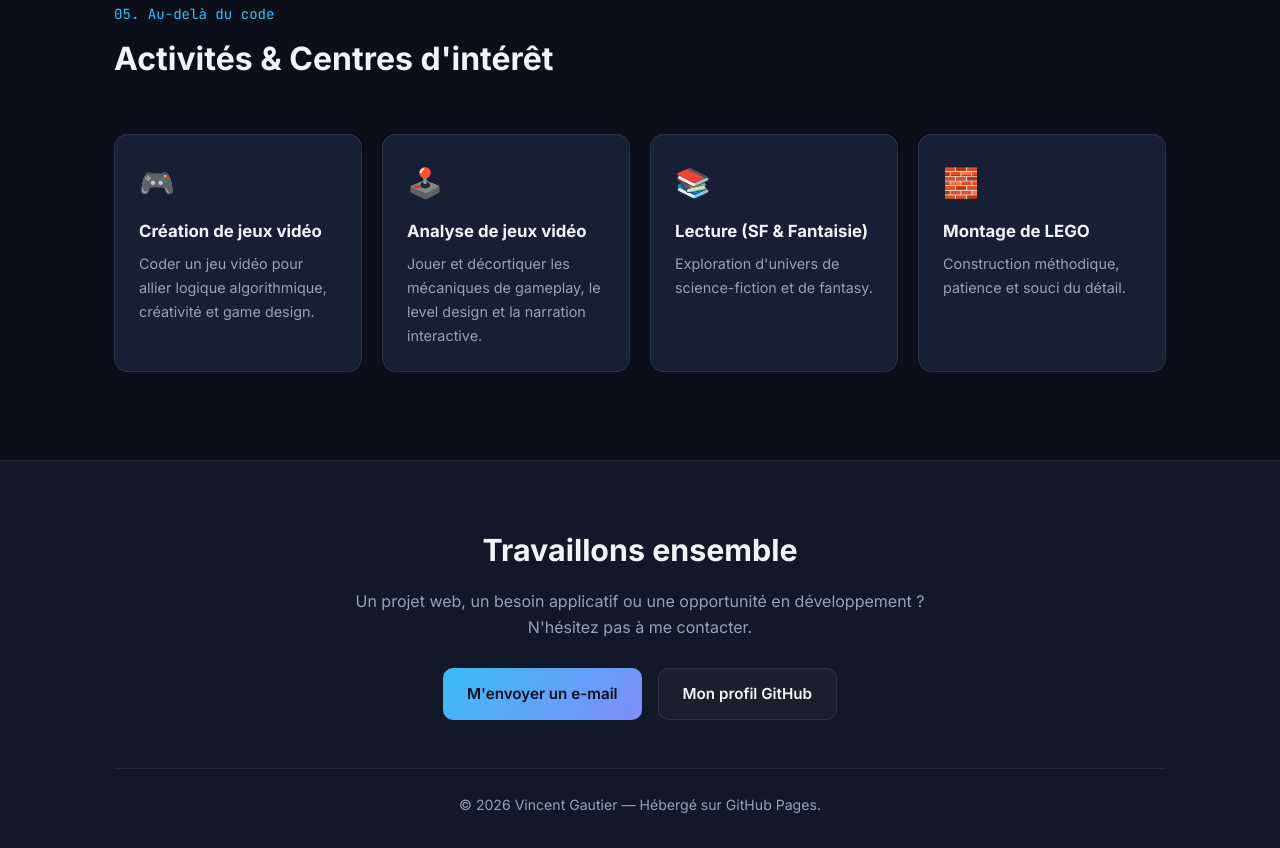
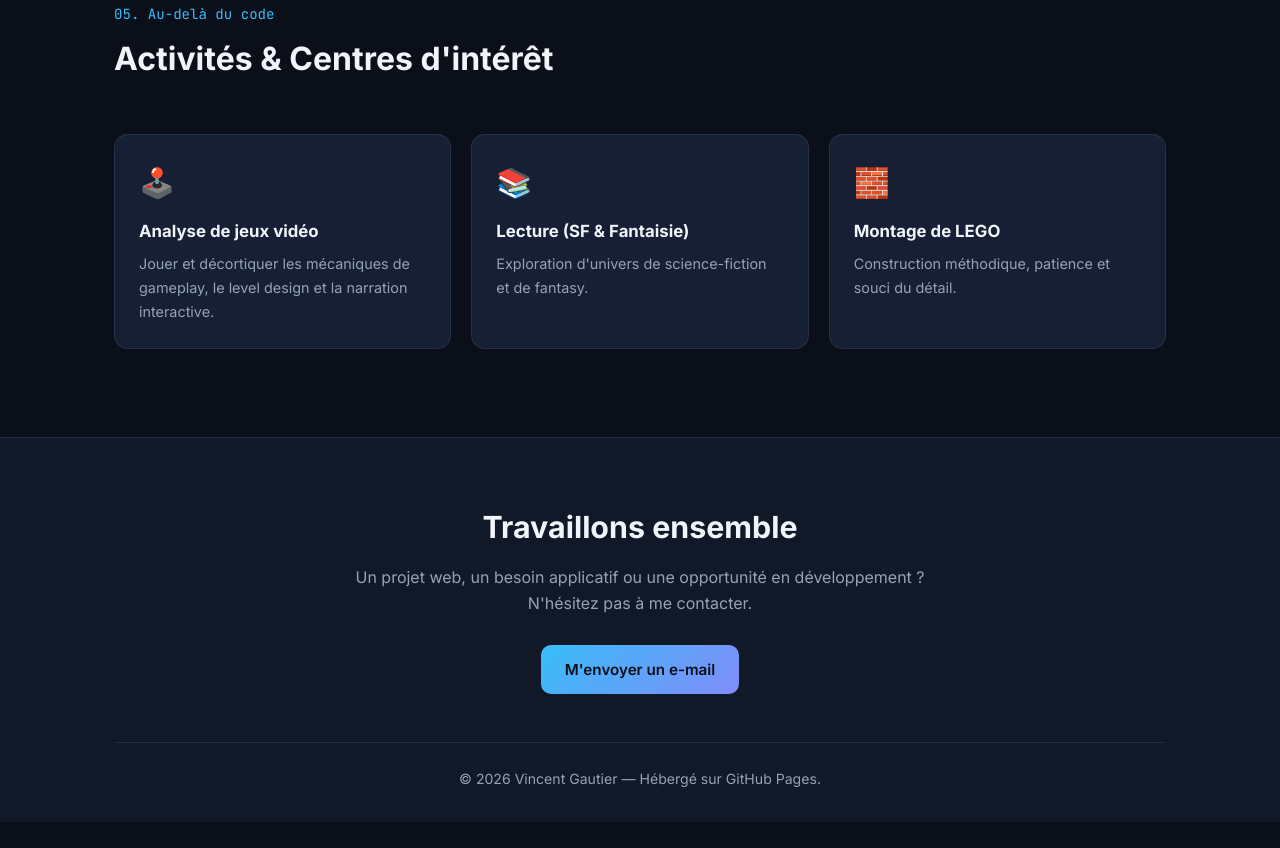
Before and after one commit to vincent-gautier/portfolio, a plain HTML site: page index.html in a window 1280 px wide. Shown: the part 5034-5882 px from the top of the page. After the commit the page ends 5856 px from the top, so only its background shows below. Drawn offline with Linux system fonts and the light colour scheme.

Commit message:
Modification contenu portfolio

```diff
--- a/index.html
+++ b/index.html
@@ -360,11 +360,6 @@
 
       <div class="interests-grid">
         <div class="interest-card">
-          <span class="interest-icon">🎮</span>
-          <h3>Création de jeux vidéo</h3>
-          <p>Coder un jeu vidéo pour allier logique algorithmique, créativité et game design.</p>
-        </div>
-        <div class="interest-card">
           <span class="interest-icon">🕹️</span>
           <h3>Analyse de jeux vidéo</h3>
           <p>Jouer et décortiquer les mécaniques de gameplay, le level design et la narration interactive.</p>
@@ -390,9 +385,7 @@
         <h2>Travaillons ensemble</h2>
         <p>Un projet web, un besoin applicatif ou une opportunité en développement ? N'hésitez pas à me contacter.</p>
         <div class="footer-buttons">
-          <!-- Remplacez l'adresse email et les liens par les vôtres -->
-          <a href="mailto:contact@exemple.fr" class="btn btn-primary">M'envoyer un e-mail</a>
-          <a href="https://github.com/" target="_blank" rel="noopener noreferrer" class="btn btn-outline">Mon profil GitHub</a>
+          <a href="mailto:vincent.andre.gautier@gmail.com" class="btn btn-primary">M'envoyer un e-mail</a>
         </div>
       </div>
       <div class="footer-bottom">
```
